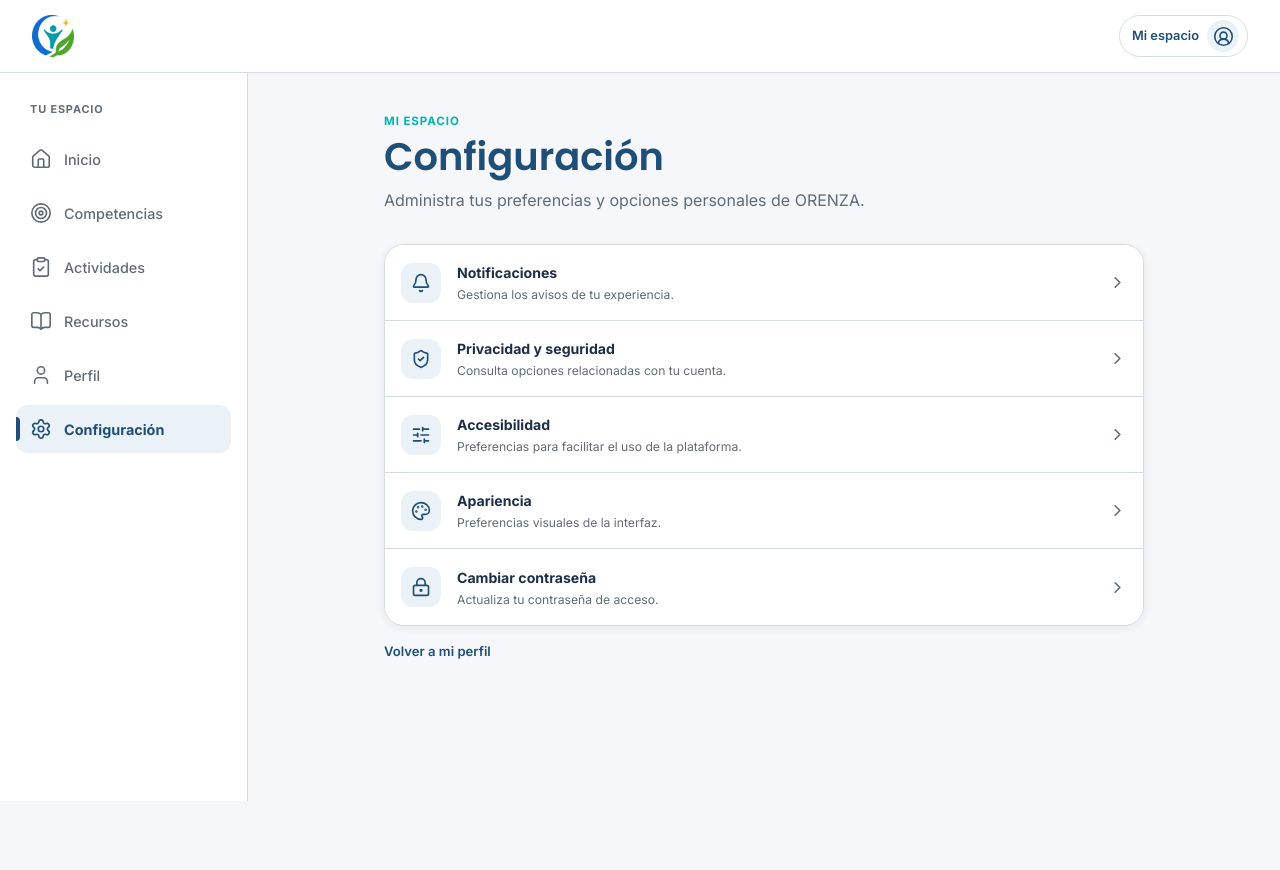
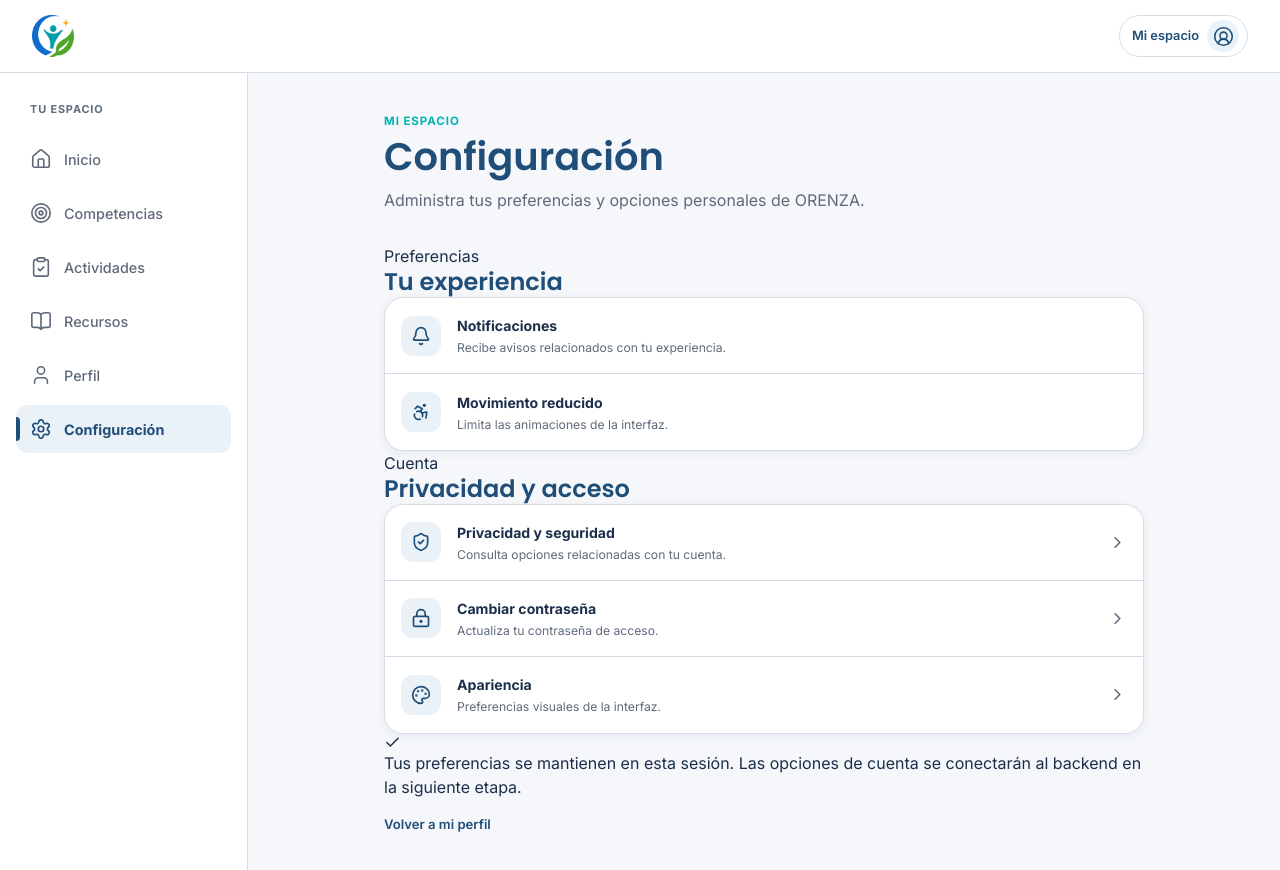
Before and after one commit to Pepealdana/ORENZA, a React (Vite) app: page /estudiante/configuracion in a window 1280 px wide. Shown: the top 870 px of the page. Before the commit the page ends 801 px from the top, so only its background shows below. Built offline with nearby package versions, Linux system fonts and the light colour scheme.

Commit message:
refactor(frontend): finish student settings UI

```diff
--- a/src/pages/student/SettingsPage.jsx
+++ b/src/pages/student/SettingsPage.jsx
@@ -1,17 +1,16 @@
+import { useState } from 'react';
 import { Link } from 'react-router-dom';
-import { Bell, ChevronRight, LockKeyhole, Palette, ShieldCheck, SlidersHorizontal } from 'lucide-react';
+import { Accessibility, Bell, Check, ChevronRight, LockKeyhole, Palette, ShieldCheck } from 'lucide-react';
 
 import styles from './SettingsPage.module.css';
 
-const options = [
-  { label: 'Notificaciones', description: 'Gestiona los avisos de tu experiencia.', icon: Bell },
-  { label: 'Privacidad y seguridad', description: 'Consulta opciones relacionadas con tu cuenta.', icon: ShieldCheck },
-  { label: 'Accesibilidad', description: 'Preferencias para facilitar el uso de la plataforma.', icon: SlidersHorizontal },
-  { label: 'Apariencia', description: 'Preferencias visuales de la interfaz.', icon: Palette },
-  { label: 'Cambiar contraseña', description: 'Actualiza tu contraseña de acceso.', icon: LockKeyhole },
-];
+const initialOptions = { notifications: true, reducedMotion: false };
 
 function SettingsPage() {
+  const [preferences, setPreferences] = useState(initialOptions);
+
+  const toggle = (key) => setPreferences((current) => ({ ...current, [key]: !current[key] }));
+
   return (
     <section className={styles.page}>
       <header className={styles.header}>
@@ -20,16 +19,32 @@ function SettingsPage() {
         <p>Administra tus preferencias y opciones personales de ORENZA.</p>
       </header>
 
-      <section className={styles.card}>
-        {options.map(({ label, description, icon: Icon }) => (
-          <button type="button" className={styles.option} key={label}>
-            <span className={styles.icon}><Icon size={20} /></span>
-            <span className={styles.copy}><strong>{label}</strong><small>{description}</small></span>
-            <ChevronRight size={19} className={styles.arrow} aria-hidden="true" />
+      <section className={styles.group} aria-labelledby="preferences-title">
+        <div className={styles.groupHeading}><p>Preferencias</p><h2 id="preferences-title">Tu experiencia</h2></div>
+        <div className={styles.card}>
+          <button type="button" className={styles.option} onClick={() => toggle('notifications')} aria-pressed={preferences.notifications}>
+            <span className={styles.icon}><Bell size={20} /></span>
+            <span className={styles.copy}><strong>Notificaciones</strong><small>Recibe avisos relacionados con tu experiencia.</small></span>
+            <span className={styles.switch + (preferences.notifications ? ' ' + styles.switchOn : '')} aria-hidden="true"><span /></span>
           </button>
-        ))}
+          <button type="button" className={styles.option} onClick={() => toggle('reducedMotion')} aria-pressed={preferences.reducedMotion}>
+            <span className={styles.icon}><Accessibility size={20} /></span>
+            <span className={styles.copy}><strong>Movimiento reducido</strong><small>Limita las animaciones de la interfaz.</small></span>
+            <span className={styles.switch + (preferences.reducedMotion ? ' ' + styles.switchOn : '')} aria-hidden="true"><span /></span>
+          </button>
+        </div>
       </section>
 
+      <section className={styles.group} aria-labelledby="account-title">
+        <div className={styles.groupHeading}><p>Cuenta</p><h2 id="account-title">Privacidad y acceso</h2></div>
+        <div className={styles.card}>
+          <button type="button" className={styles.option}><span className={styles.icon}><ShieldCheck size={20} /></span><span className={styles.copy}><strong>Privacidad y seguridad</strong><small>Consulta opciones relacionadas con tu cuenta.</small></span><ChevronRight size={19} className={styles.arrow} /></button>
+          <button type="button" className={styles.option}><span className={styles.icon}><LockKeyhole size={20} /></span><span className={styles.copy}><strong>Cambiar contraseña</strong><small>Actualiza tu contraseña de acceso.</small></span><ChevronRight size={19} className={styles.arrow} /></button>
+          <button type="button" className={styles.option}><span className={styles.icon}><Palette size={20} /></span><span className={styles.copy}><strong>Apariencia</strong><small>Preferencias visuales de la interfaz.</small></span><ChevronRight size={19} className={styles.arrow} /></button>
+        </div>
+      </section>
+
+      <div className={styles.info}><Check size={17} aria-hidden="true" /><p>Tus preferencias se mantienen en esta sesión. Las opciones de cuenta se conectarán al backend en la siguiente etapa.</p></div>
       <Link className={styles.back} to="/estudiante/perfil">Volver a mi perfil</Link>
     </section>
   );
```
